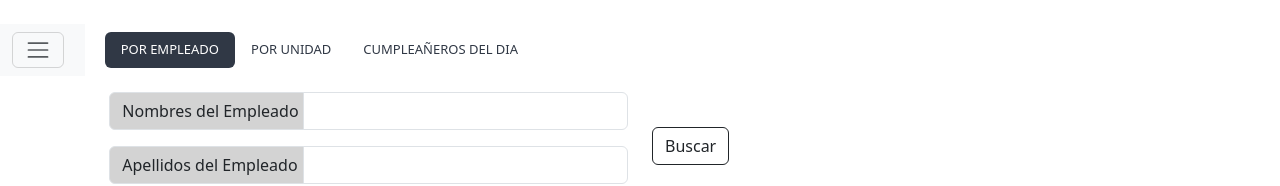
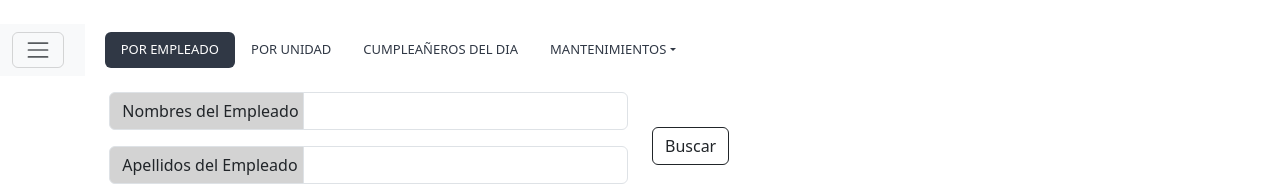
Before and after one commit to Noel-05/ConsultaTelefonica_Frontend, a React (Create React App) app: page /consultaEmpleados in a window 1280 px wide. Shown: the top 186 px of the page. Built offline with nearby package versions, Linux system fonts and the light colour scheme; some icons are missing.

Commit message:
Se agrego el componente de DropDown Tab

```diff
--- a/src/App.js
+++ b/src/App.js
@@ -13,6 +13,7 @@ import Home from './pages/Home';
 import ConsultaEmpleados from './consultaEmpleados/ConsultaEmpleados';
 import ConsultaUnidad from './consultaUnidad/ConsultaUnidad';
 import Cumpleaneros from './cumpleaneros/Cumpleaneros';
+import ViewEmpleado from './mantenimientos/empleados/ViewEmpleado';
 import Favicon from 'react-favicon';
 import { useEffect } from 'react';
 
@@ -35,6 +36,7 @@ function App() {
           <Route path='/consultaEmpleados' element={<ConsultaEmpleados />} />
           <Route path='/consultaUnidad' element={<ConsultaUnidad />} />
           <Route path='/cumpleaneros' element={<Cumpleaneros />} />
+          <Route path='/empleados' element={<ViewEmpleado />} />
         </Routes>
       </Router>
     </div>
--- a/src/layouts/TabItem.js
+++ b/src/layouts/TabItem.js
@@ -7,7 +7,10 @@ export default function TabItem({tabName, pathName}) {
     return (
         <li className="nav-item">
             <Link
-                className={`nav-link navTextColor navTextSmall ${location === pathName ? 'navActiveColor active' : ''}`}
+                className={`
+                    nav-link navTextColor navTextSmall
+                    ${location === pathName ? 'navActiveColor active' : ''}
+                `}
                 to={pathName}
             >
                 {tabName}
--- /dev/null
+++ b/src/layouts/TabItemDropDown.js
@@ -0,0 +1,36 @@
+import { Link, useLocation } from 'react-router-dom'
+
+export default function TabItemDropDown({dropDownName, dropDownOptions}) {
+    let location = useLocation().pathname;
+
+    return (
+        <li className="nav-item dropdown">
+            <Link
+                className={`nav-link dropdown-toggle navTextColor navTextSmall`}
+                role="button"
+                data-bs-toggle="dropdown"
+                aria-expanded="false"
+            >
+                {dropDownName}
+            </Link>
+
+            <ul className="dropdown-menu">
+                {
+                    dropDownOptions.map((option, index) => (
+                        <li key={index}>
+                            <Link
+                                className={`
+                                    dropdown-item navTextColor navTextSmall navActiveColorDropDown
+                                    ${location === option.path ? 'navActiveColor active' : ''}
+                                `}
+                                to={option.path}
+                            >
+                                {option.name}
+                            </Link>
+                        </li>
+                    ))
+                }
+            </ul>
+        </li>
+    )
+}
--- a/src/layouts/Tabs.js
+++ b/src/layouts/Tabs.js
@@ -1,5 +1,6 @@
 import React from 'react'
 import TabItem from './TabItem';
+import TabItemDropDown from './TabItemDropDown';
 
 export default function Tabs() {
     return (
@@ -9,6 +10,15 @@ export default function Tabs() {
             <TabItem tabName={'POR UNIDAD'} pathName={'/consultaUnidad'}/>
 
             <TabItem tabName={'CUMPLEAÑEROS DEL DIA'} pathName={'/cumpleaneros'}/>
+
+            <TabItemDropDown
+                dropDownName={'MANTENIMIENTOS'}
+                dropDownOptions={[
+                    {path: '/empleados', name: 'EMPLEADOS'},
+                    {path: '/', name: 'DEPENDENCIAS'},
+                    {path: '/', name: 'UNIDADES'}
+                ]}
+            />
         </ul>
     )
 }
--- a/src/styles/style.css
+++ b/src/styles/style.css
@@ -31,6 +31,15 @@
 }
 .navTextColor:hover{
     color: gray;
+}
+.navTextColor:focus{
+    color: var(--gobiernoColor);
+}
+
+.navActiveColorDropDown:focus {
+    color: white;
+    background-color: white;
+    color: var(--gobiernoColor);
 }
 
 .navTextSmall {
```
